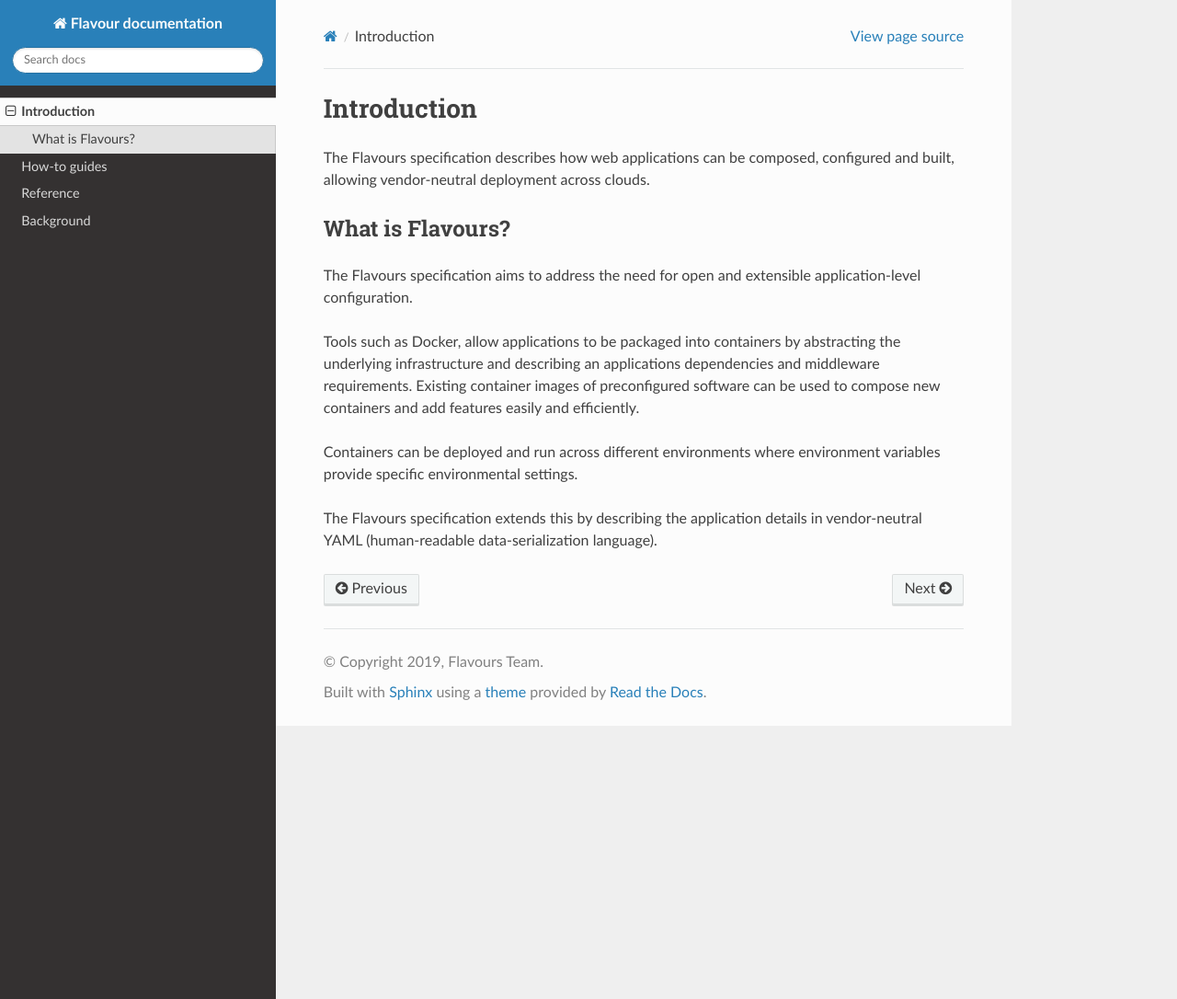
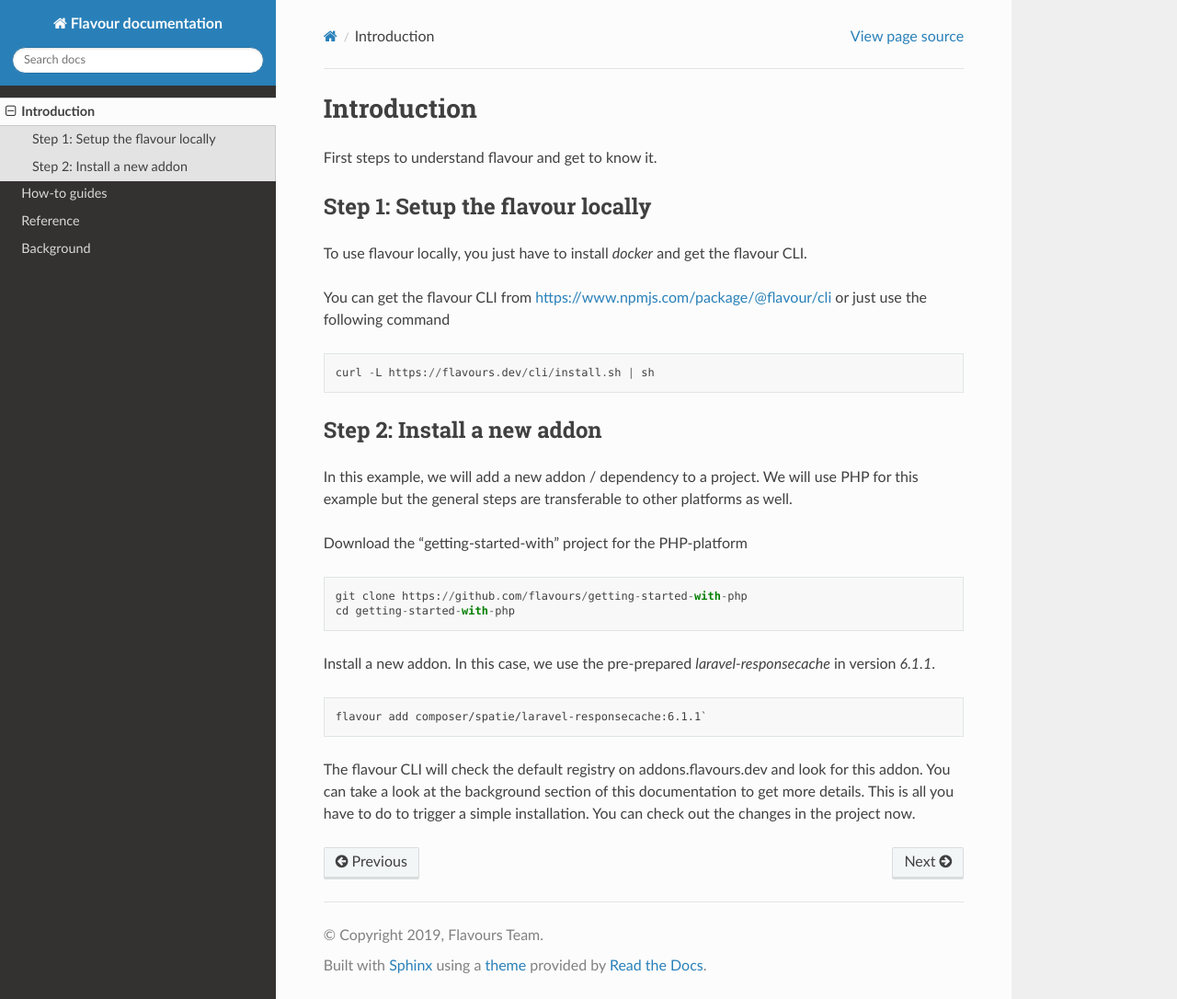
Before and after one commit to flavours/documentation, a Sphinx documentation site: the page built from docs/introduction/index.rst, in a window 1280 px wide and 1086 px high. Shown: the whole window at 92% size. Built offline with Sphinx 7.4.7 and the Read the Docs theme 2.0.0, drawn with Linux system fonts in a browser that asks for light colours.

Commit message:
restructuring

```diff
--- a/docs/background/index.rst
+++ b/docs/background/index.rst
@@ -53,6 +53,9 @@ This allows for a flexible structure for the different binaries during a complex
 
 Example of the action binaries and symlinks of an addon manager called `fam-aldryn` which inherits from `fam-flavour`:
 
+
+.. code::
+
   /bin/fam-flavour/add
   /bin/fam-flavour/remove
   /bin/fam-flavour/check
--- a/docs/howto/index.rst
+++ b/docs/howto/index.rst
@@ -6,37 +6,7 @@ How-to guides
 #################
 
 
-How-to: Setup the flavour locally
-==========================================
-
-To use flavour locally, you just have to install `docker` and get the flavour CLI.
-
-You can get the flavour CLI from https://www.npmjs.com/package/@flavour/cli or just use the following command ::
-
-   curl -L https://flavours.dev/cli/install.sh | sh
-
-
 How-to: Get your own addon registry
 ===================================
 
 We currently offer a proof-of-concept registry for you to try. Please check out `https://github.com/flavours/registry-proof-of-concept` for further instructions on how to set it up.
-
-
-How-to: Install a new addon
-===========================
-
-In this example, we will add a new addon / dependency to a project.
-We will use PHP for this example but the general steps are transferable to other platforms as well.
-
-Download the "getting-started-with" project for the PHP-platform ::
-
-   git clone https://github.com/flavours/getting-started-with-php
-   cd getting-started-with-php
-
-Install a new addon. In this case, we use the pre-prepared `laravel-responsecache` in version `6.1.1`. ::
-
-   flavour add composer/spatie/laravel-responsecache:6.1.1`
-
-The flavour CLI will check the default registry on addons.flavours.dev and look for this addon.
-You can take a look at the background section of this documentation to get more details.
-This is all you have to do to trigger a simple installation. You can check out the changes in the project now.
--- a/docs/introduction/index.rst
+++ b/docs/introduction/index.rst
@@ -5,15 +5,34 @@
 Introduction
 #################
 
-The Flavours specification describes how web applications can be composed, configured and built, allowing vendor-neutral deployment across clouds.
+First steps to understand flavour and get to know it.
 
-What is Flavours?
-=================
+Step 1: Setup the flavour locally
+==========================================
 
-The Flavours specification aims to address the need for open and extensible application-level configuration.
+To use flavour locally, you just have to install `docker` and get the flavour CLI.
 
-Tools such as Docker, allow applications to be packaged into containers by abstracting the underlying infrastructure and describing an applications dependencies and middleware requirements. Existing container images of preconfigured software can be used to compose new containers and add features easily and efficiently.
+You can get the flavour CLI from https://www.npmjs.com/package/@flavour/cli or just use the following command ::
 
-Containers can be deployed and run across different environments where environment variables provide specific environmental settings.
+   curl -L https://flavours.dev/cli/install.sh | sh
 
-The Flavours specification extends this by describing the application details in vendor-neutral YAML (human-readable data-serialization language).
+
+
+Step 2: Install a new addon
+===========================
+
+In this example, we will add a new addon / dependency to a project.
+We will use PHP for this example but the general steps are transferable to other platforms as well.
+
+Download the "getting-started-with" project for the PHP-platform ::
+
+   git clone https://github.com/flavours/getting-started-with-php
+   cd getting-started-with-php
+
+Install a new addon. In this case, we use the pre-prepared `laravel-responsecache` in version `6.1.1`. ::
+
+   flavour add composer/spatie/laravel-responsecache:6.1.1`
+
+The flavour CLI will check the default registry on addons.flavours.dev and look for this addon.
+You can take a look at the background section of this documentation to get more details.
+This is all you have to do to trigger a simple installation. You can check out the changes in the project now.
```
Also changed, not shown: docs/index.rst (+22 -1 lines), docs/reference/index.rst (+5 -26 lines).
